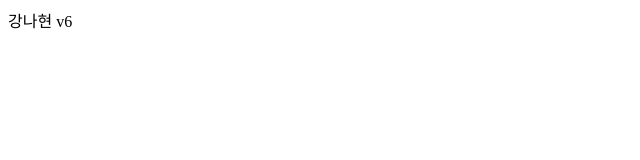
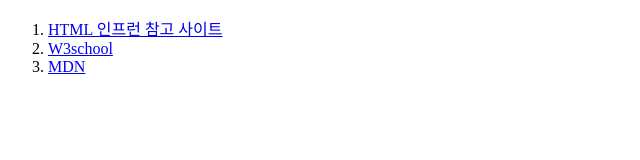
Before and after one commit to nang5587/kd01_html, a plain HTML site: page index.html in a window 1280 px wide. Shown: the whole page, without its empty margins (0-640 px from the left). Drawn offline with Linux system fonts and the light colour scheme.

Commit message:
HTML 기초태그

```diff
--- a/index.html
+++ b/index.html
@@ -6,6 +6,17 @@
     <title>kd01</title>
 </head>
 <body>
-    강나현 v6
+    <ol>
+    <li>
+        <a href="https://www.inflearn.com/course/%EB%88%84%EA%B5%AC%EB%82%98-%EC%89%BD%EA%B2%8C-%EC%8B%9C%EC%9E%91%ED%95%98%EB%8A%94-%EC%9B%B9%EA%B0%9C%EB%B0%9C-%EA%B8%B0%EC%B4%88">HTML 인프런 참고 사이트</a>
+    </li>
+
+    <li>
+            <a href="https://www.w3schools.com/">W3school</a>
+    </li>
+    <li>
+        <a href="https://developer.mozilla.org/ko/">MDN</a>
+    </li>
+    </ol>
 </body>
 </html>
```
